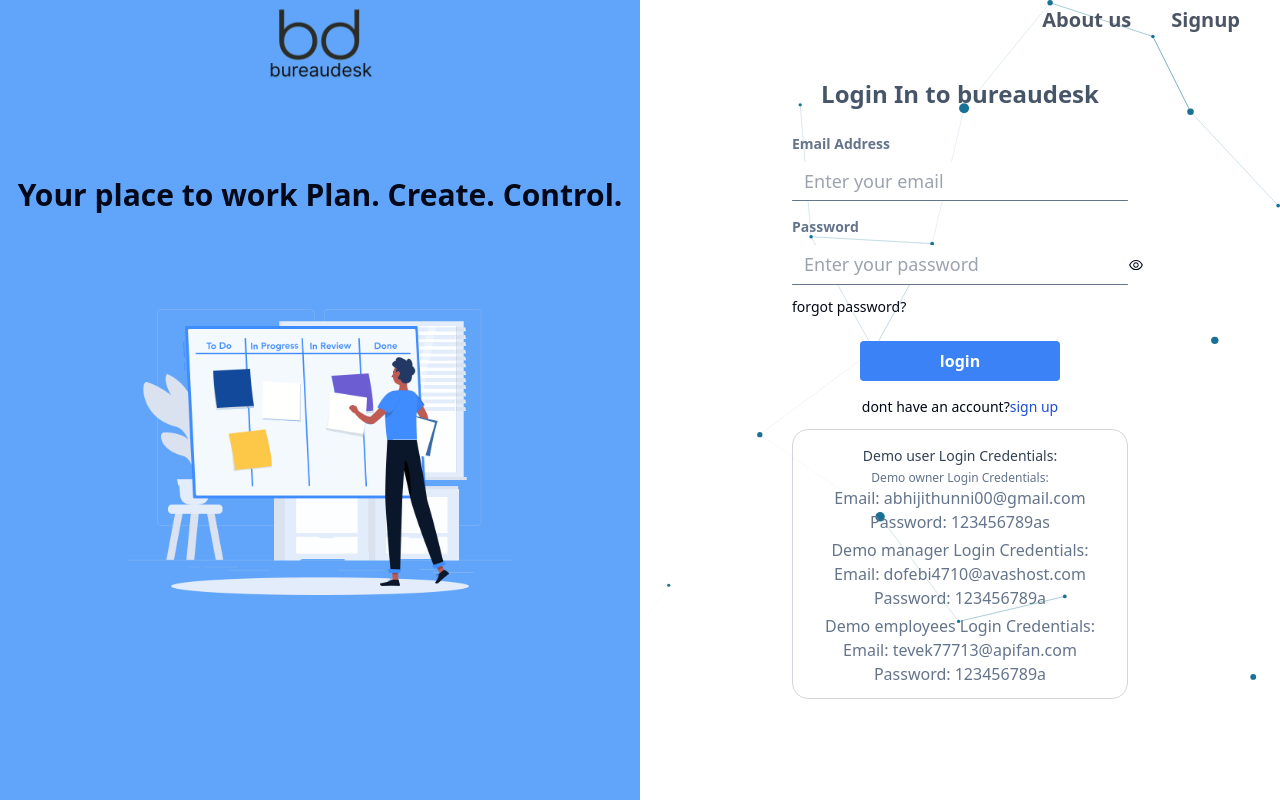
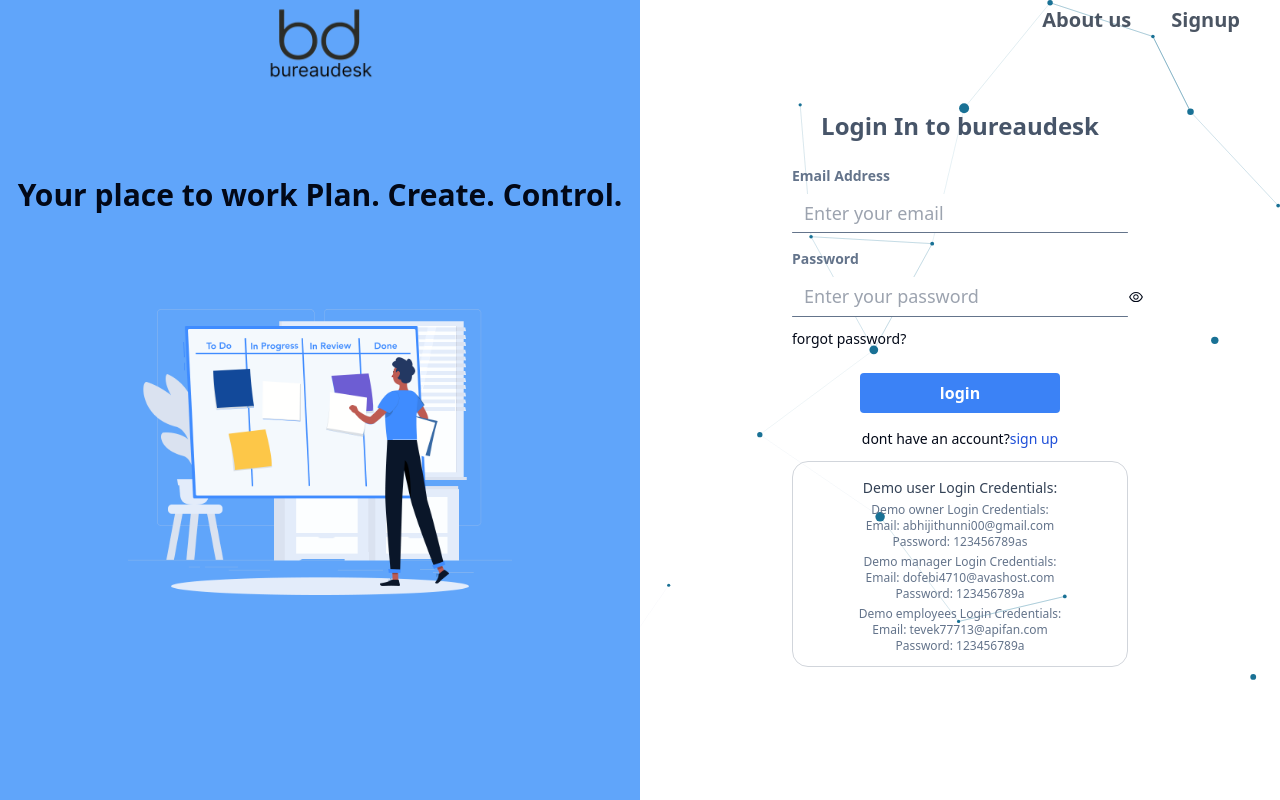
Before and after one commit to abijithpalakkal/bureaudesk-frontend, a React (Vite) app: page / in a window 1280 px wide. Built offline with nearby package versions, Linux system fonts and the light colour scheme; no server answers.

Commit message:
avoid text error

```diff
--- a/src/pages/Loginpage.tsx
+++ b/src/pages/Loginpage.tsx
@@ -228,14 +228,14 @@
                             <div className='border border-gray-300 mt-3 rounded-2xl p-3 text-center'>
                                 <p className='text-sm text-slate-700 mt-1'>Demo user Login Credentials:</p>
                                 <p className='text-slate-500 mt-1 text-xs'>Demo owner Login Credentials:</p>
-                                <p className='text-slate-500 text-xm'>Email: abhijithunni00@gmail.com</p>
-                                <p className='text-slate-500 text-xm'>Password: 123456789as</p>
-                                <p className='text-slate-500 mt-1 text-xm'>Demo manager Login Credentials:</p>
-                                <p className='text-slate-500 text-xm'>Email: dofebi4710@avashost.com</p>
-                                <p className='text-slate-500 text-xm'>Password: 123456789a</p>
-                                <p className='text-slate-500 mt-1 text-xm'>Demo employees Login Credentials:</p>
-                                <p className='text-slate-500 text-xm'>Email: tevek77713@apifan.com</p>
-                                <p className='text-slate-500 text-xm'>Password: 123456789a</p>
+                                <p className='text-slate-500 text-xs'>Email: abhijithunni00@gmail.com</p>
+                                <p className='text-slate-500 text-xs'>Password: 123456789as</p>
+                                <p className='text-slate-500 mt-1 text-xs'>Demo manager Login Credentials:</p>
+                                <p className='text-slate-500 text-xs'>Email: dofebi4710@avashost.com</p>
+                                <p className='text-slate-500 text-xs'>Password: 123456789a</p>
+                                <p className='text-slate-500 mt-1 text-xs'>Demo employees Login Credentials:</p>
+                                <p className='text-slate-500 text-xs'>Email: tevek77713@apifan.com</p>
+                                <p className='text-slate-500 text-xs'>Password: 123456789a</p>
                             </div>
                         </form>
                     </div>
```
